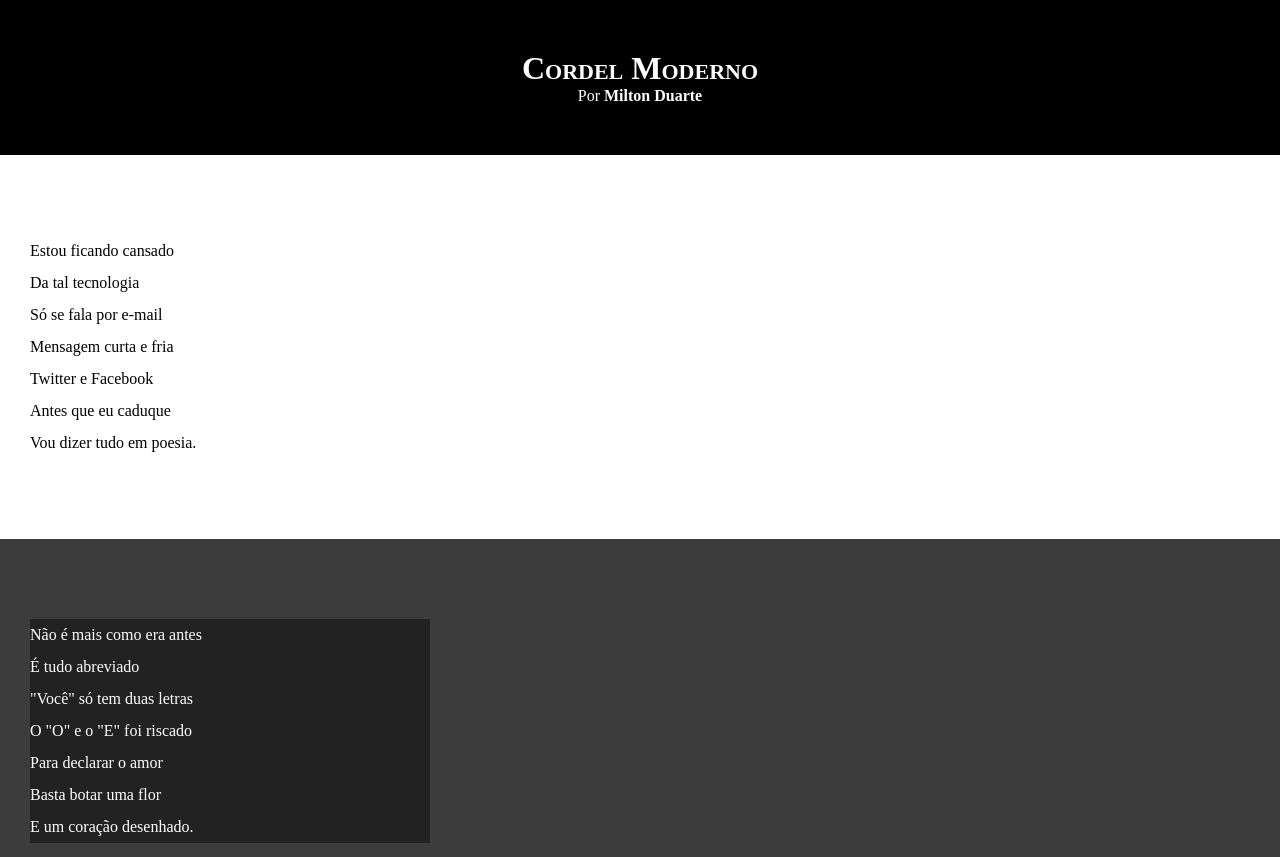
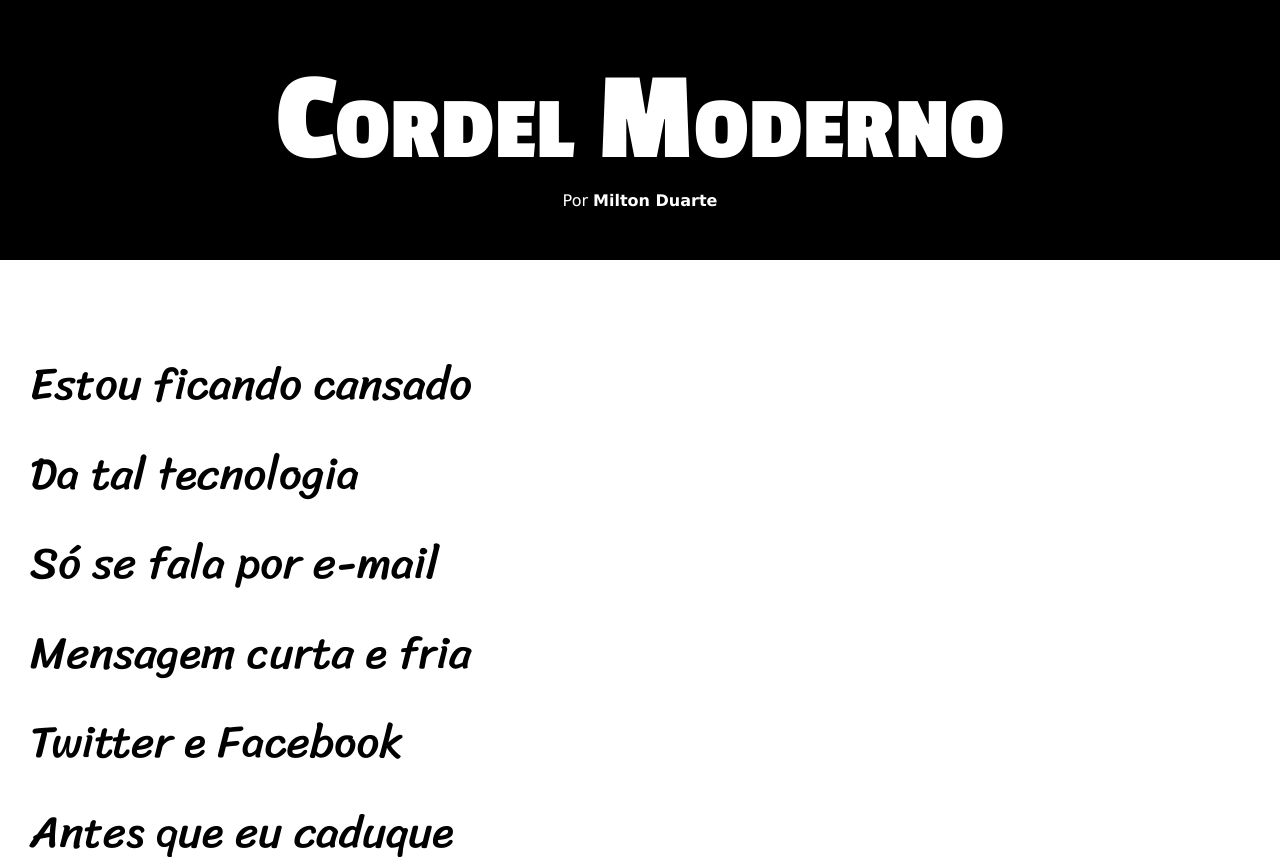
Before and after one commit to lucasferreira3008/html-css, a plain HTML site: page desafios/modulo 3/desafio012/index.html in a window 1280 px wide. Shown: the top 857 px of the page. Drawn offline with Linux system fonts and the light colour scheme.

Commit message:
atualizei de estilos desafio 12

```diff
--- a/desafios/modulo 3/desafio012/estilo/style.css
+++ b/desafios/modulo 3/desafio012/estilo/style.css
@@ -1,5 +1,12 @@
 @charset "UTF-8";
 
+@import url('https://fonts.googleapis.com/css2?family=Passion+One:wght@400;700;900&family=Sriracha&display=swap');
+
+:root {
+    --fonte01: verdana, Geneva, Tahoma, sans-serif;
+    --fonte02: 'Passion One', cursive;
+    --fonte03: 'Sriracha', cursive;
+}
 * {
     margin: 0px;
     padding: 0px;
@@ -8,6 +15,7 @@
 hmtl, body {
     min-height: 100vh;
     background-color: darkgrey;
+    font-family: var(--fonte01);
 }
 
 header {
@@ -17,8 +25,10 @@ header {
 }
 
 header > h1 {
+    font-family: var(--fonte02);
     padding-top: 50px;
     font-variant: small-caps;
+    font-size: 10vw;
 }
 
 header > p {
@@ -40,6 +50,8 @@ section {
     padding-bottom: 10vh;
     line-height: 2em;
     padding-left: 30px;
+    font-family: var(--fonte03);
+    font-size: 3.5vw;
 }
 
 section.normal {
@@ -54,7 +66,9 @@ section.imagem {
 }
 
 section.imagem > p {
-    width: 400px;
+    display: inline-block;
+    border-radius: 10px;
+    padding: 10px;
     background-color: rgba(0, 0, 0, 0.438);
 }
 
```
